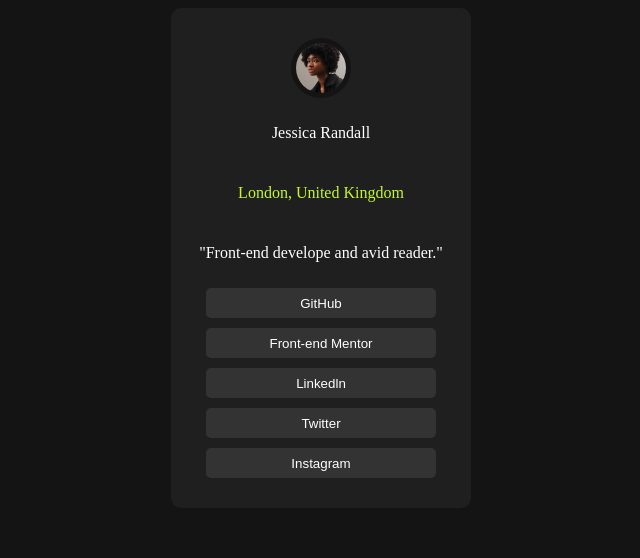
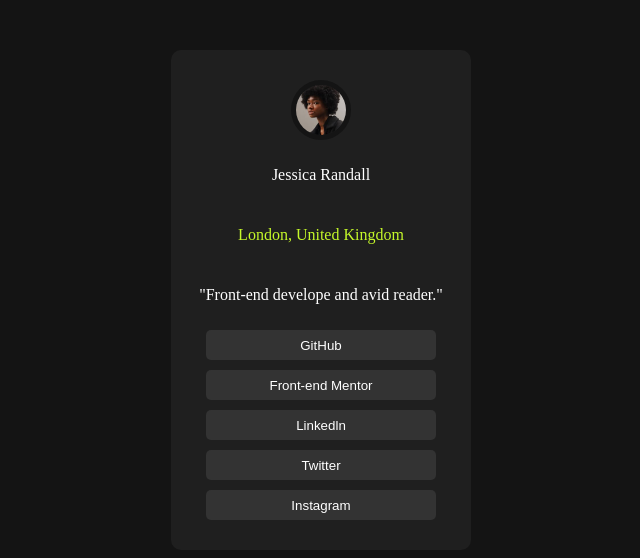
Before and after one commit to Eddieramirez29/Social-Profile, a plain HTML site: page index.html in a window 1280 px wide. Shown: the whole page, without its empty margins (319-959 px from the left). Drawn offline with Linux system fonts and the light colour scheme.

Commit message:
The box was displaced 50px down

```diff
--- a/index.css
+++ b/index.css
@@ -5,6 +5,9 @@ body
     /*Place the box in the middle of the page*/
     display: flex;
     justify-content: center;
+    /*Displace the box 50px down*/
+
+    margin-top: 50px;
 
 }
 
```
